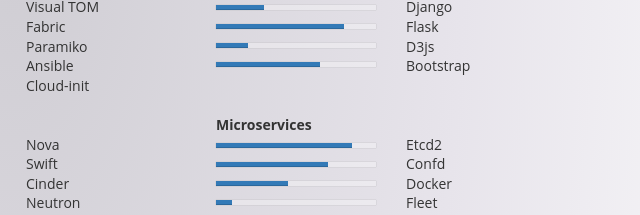
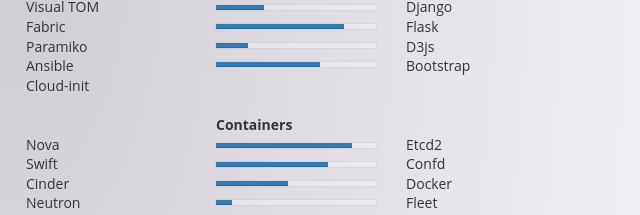
Before and after one commit to JulienBalestra/julienbalestra, a plain HTML site: page english.html in a window 1280 px wide. Shown: the part 1457-1672 px from the top of the page, 629-1269 px from the left. Drawn offline with nearby package versions, Linux system fonts and the light colour scheme.

Commit message:
Replace micro by containers

```diff
--- a/english.html
+++ b/english.html
@@ -456,7 +456,7 @@
 
         <div class="col-md-12">
             <div class="col-sm-2">
-                <b>Clouds</b> <br>
+                <b>Clouds</b><br>
 
                 <div class="progress">
                     <div class="progress-bar" role="progressbar" style="width: 55%;"></div>
@@ -512,7 +512,7 @@
                 <br>
             </div>
             <div class="col-sm-2">
-                <b>Microservices</b> <br>
+                <b>Containers</b> <br>
 
                 <div class="progress">
                     <div class="progress-bar" role="progressbar" style="width: 85%;"></div>
```
Also changed, not shown: french.html (+2 -2 lines).
